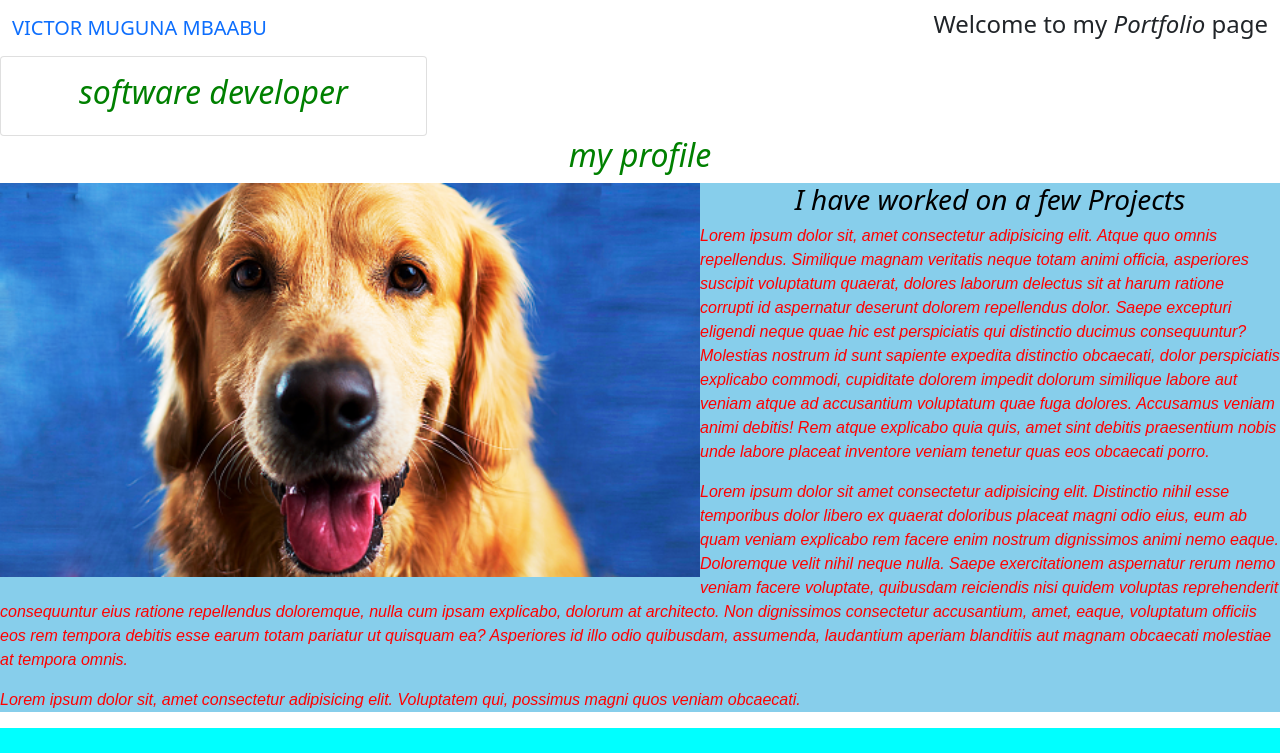
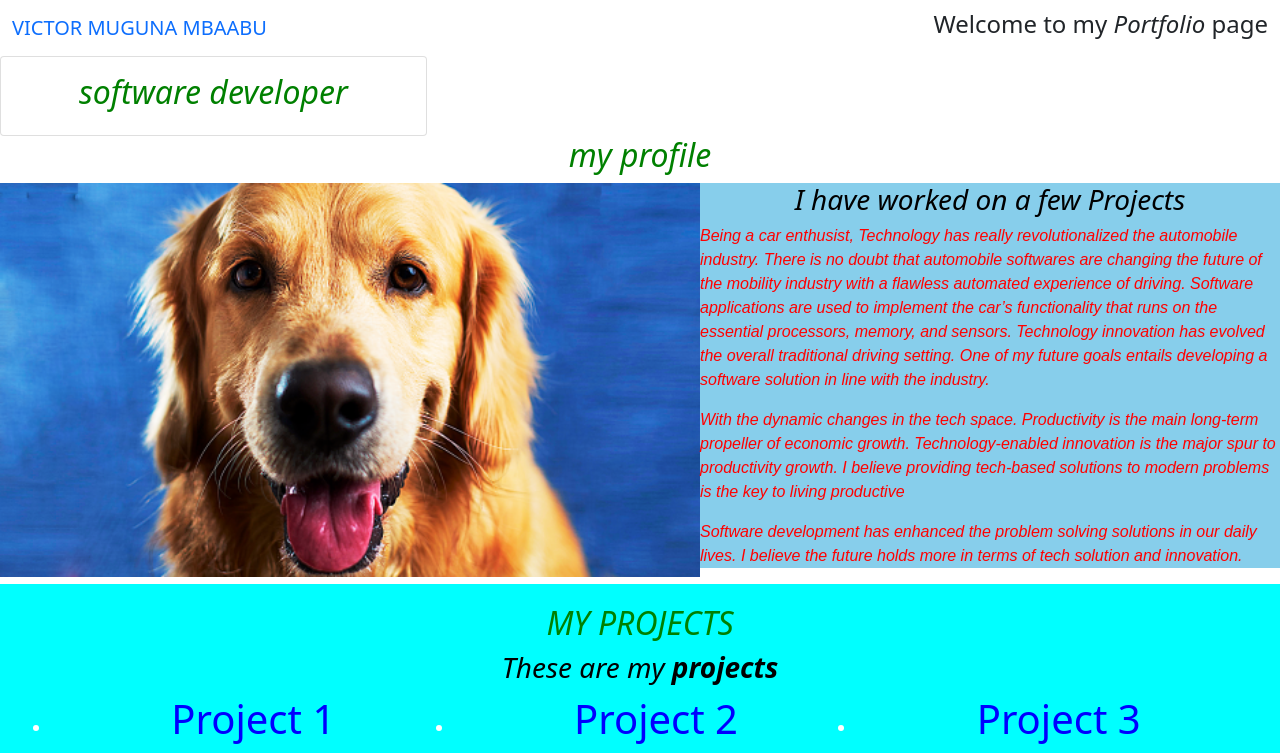
Before and after one commit to Victormbaabu/myportfolio, a plain HTML site: page index.html in a window 1280 px wide. Shown: the top 753 px of the page. Drawn offline with nearby package versions, Linux system fonts and the light colour scheme; files that its build step writes are made by us from their sources.

Commit message:
made changes on the inro section

```diff
--- a/index.html
+++ b/index.html
@@ -39,9 +39,13 @@
                   </div>
                   <div class="text">
                     <h3> I have worked on a few Projects</h3>
-                    <p>Lorem ipsum dolor sit, amet consectetur adipisicing elit. Atque quo omnis repellendus. Similique magnam veritatis neque totam animi officia, asperiores suscipit voluptatum quaerat, dolores laborum delectus sit at harum ratione corrupti id aspernatur deserunt dolorem repellendus dolor. Saepe excepturi eligendi neque quae hic est perspiciatis qui distinctio ducimus consequuntur? Molestias nostrum id sunt sapiente expedita distinctio obcaecati, dolor perspiciatis explicabo commodi, cupiditate dolorem impedit dolorum similique labore aut veniam atque ad accusantium voluptatum quae fuga dolores. Accusamus veniam animi debitis! Rem atque explicabo quia quis, amet sint debitis praesentium nobis unde labore placeat inventore veniam tenetur quas eos obcaecati porro.</p>
-                    <p>Lorem ipsum dolor sit amet consectetur adipisicing elit. Distinctio nihil esse temporibus dolor libero ex quaerat doloribus placeat magni odio eius, eum ab quam veniam explicabo rem facere enim nostrum dignissimos animi nemo eaque. Doloremque velit nihil neque nulla. Saepe exercitationem aspernatur rerum nemo veniam facere voluptate, quibusdam reiciendis nisi quidem voluptas reprehenderit consequuntur eius ratione repellendus doloremque, nulla cum ipsam explicabo, dolorum at architecto. Non dignissimos consectetur accusantium, amet, eaque, voluptatum officiis eos rem tempora debitis esse earum totam pariatur ut quisquam ea? Asperiores id illo odio quibusdam, assumenda, laudantium aperiam blanditiis aut magnam obcaecati molestiae at tempora omnis.</p>
-                    <p>Lorem ipsum dolor sit, amet consectetur adipisicing elit. Voluptatem qui, possimus magni quos veniam obcaecati.</p>
+                    <p>Being a car enthusist, Technology has really revolutionalized the automobile industry. There is no doubt that automobile softwares are changing the future of the mobility industry with a flawless automated experience of driving. Software applications are used to implement the car’s functionality that runs on the essential processors, memory, and sensors. Technology innovation has evolved the overall traditional driving setting. One of my future goals entails developing a software solution in line with the industry.</p>
+
+                    <p>With the dynamic changes in the tech space. Productivity is the main long-term propeller of economic growth. Technology-enabled innovation is the major spur to productivity growth. I believe providing tech-based solutions to modern problems is the key to living productive</p>
+
+                    <p>Software development has enhanced the problem solving solutions in our daily lives. I believe the future holds more in terms of tech solution and innovation.</p>
+
+
                   </div>
 
           </div>
```
